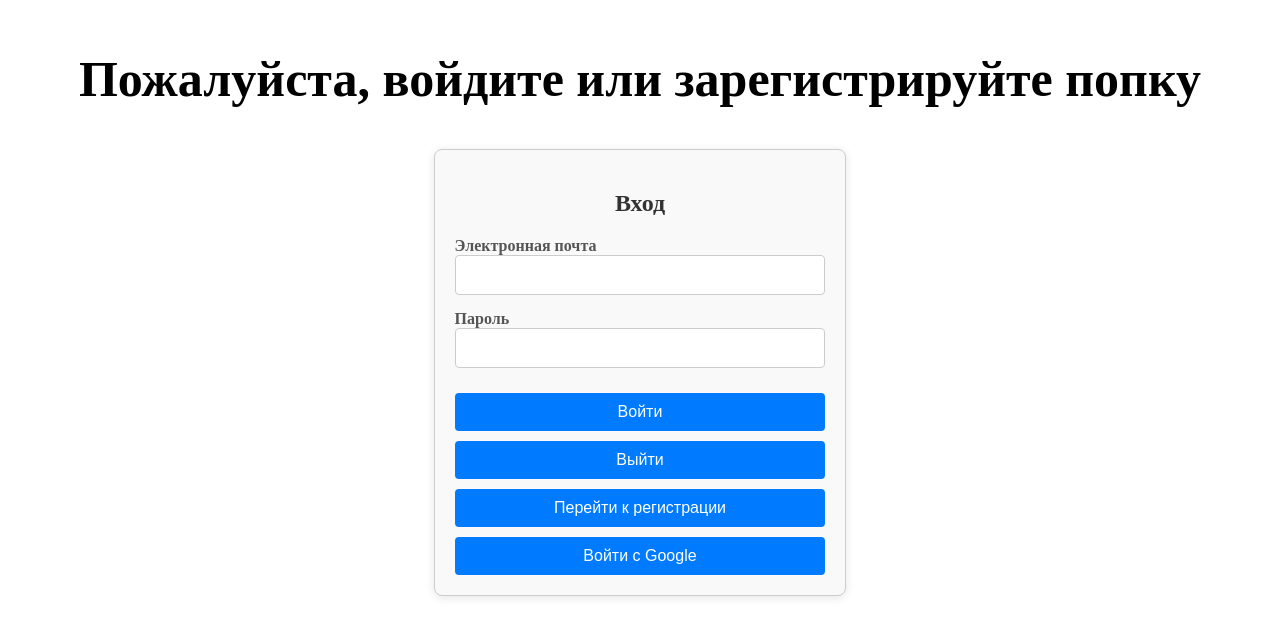
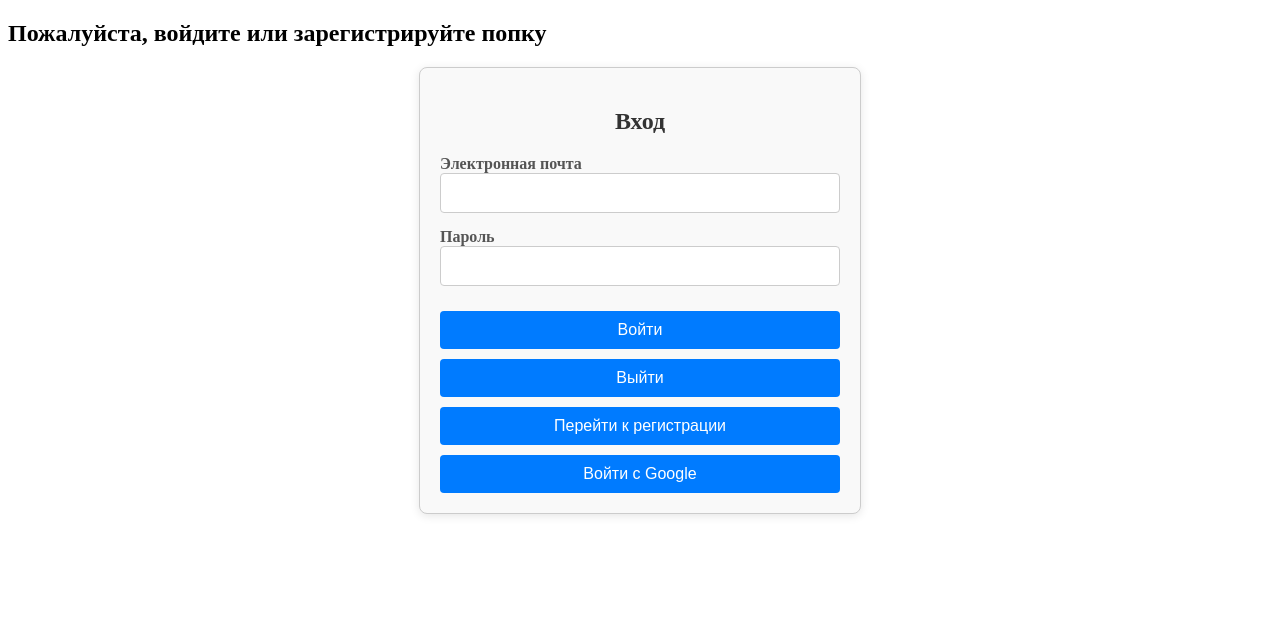
Before and after one commit to Swineherdd/OpenIt, a Next.js app: page /login in a window 1280 px wide. Shown: the top 636 px of the page. Built offline with nearby package versions, Linux system fonts and the light colour scheme; no server answers.

Commit message:
Добавил новую функцию

```diff
--- a/pages/login/index.module.scss
+++ b/pages/login/index.module.scss
@@ -1,11 +1,6 @@
-.myLogin
+.MyPopka
 {
-    display: flex;
-    justify-content: center;
-    flex-direction: column;
-    .title
-    {
-        font-size: 50px;
-        text-align: center;
-    }
+    padding-top: 10px;
+    font-family: 'Scada', sans-serif;
+
 }
```
